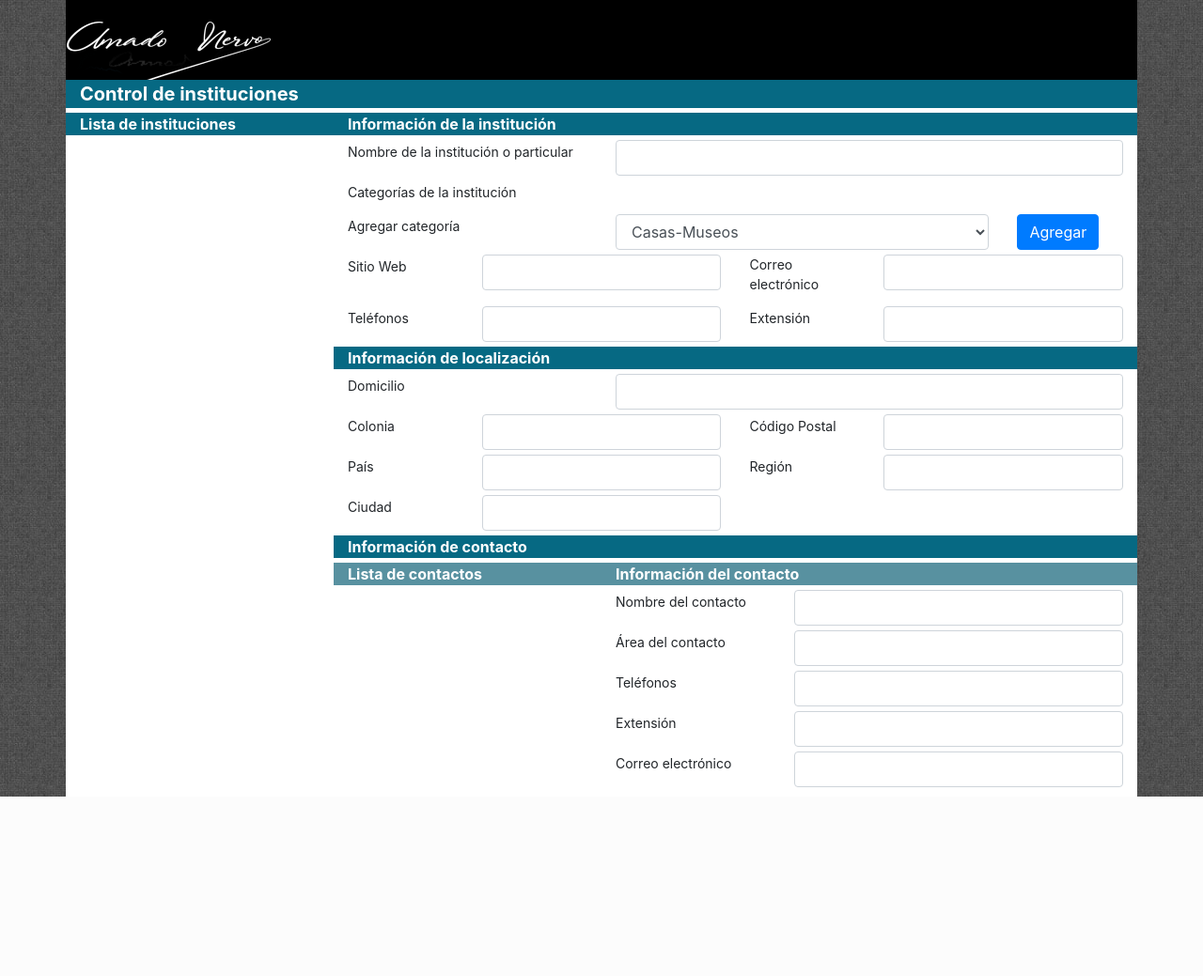
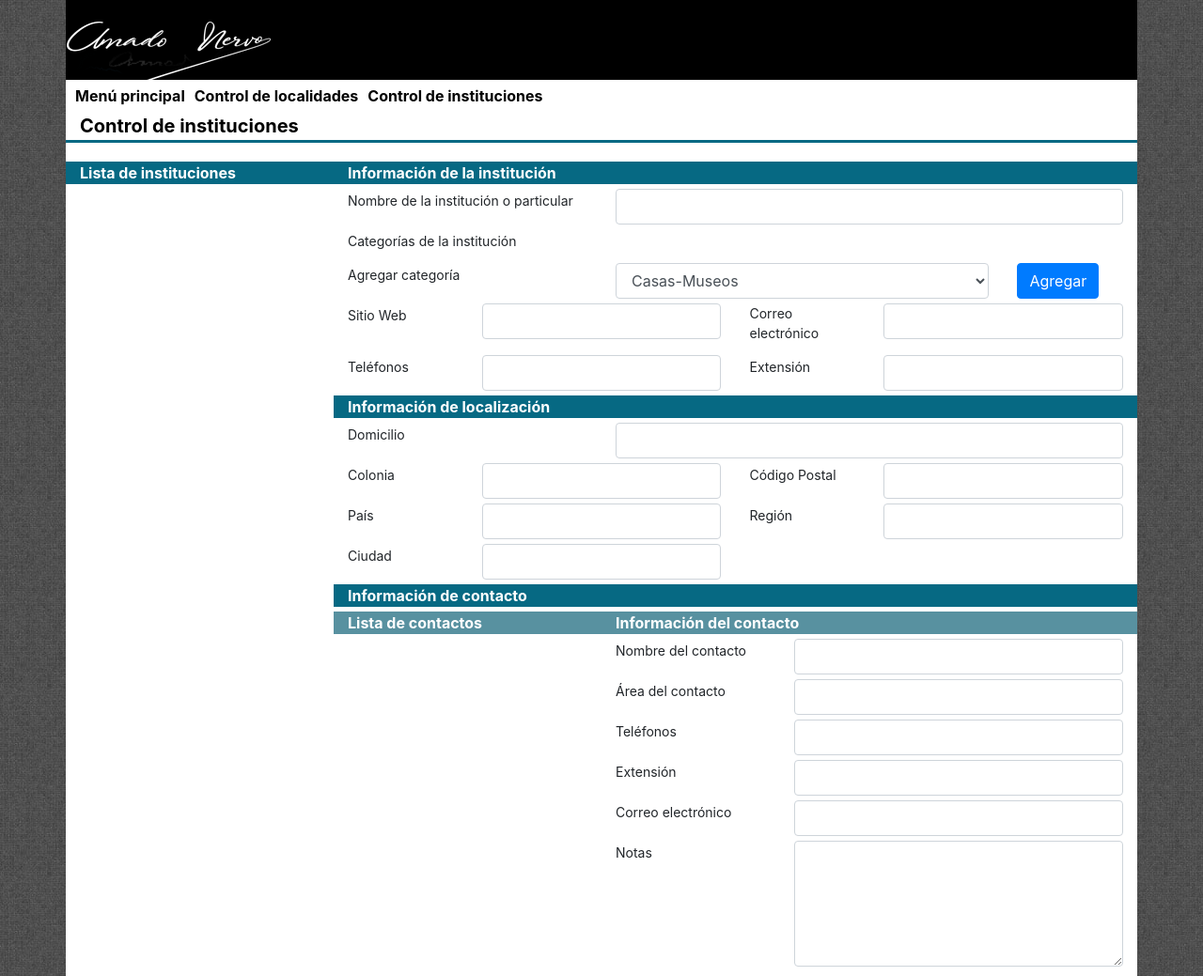
Before and after one commit to kradvenko/nervo, a PHP site: page /instituciones.php in a window 1280 px wide. Shown: the whole page at 94% size. Before the commit the page ends 848 px from the top, so only its background shows below. Run offline with PHP 8.4, Linux system fonts and the light colour scheme.

Commit message:
Creación del menú principal

```diff
--- a/css/nervo.css
+++ b/css/nervo.css
@@ -92,10 +92,11 @@ body {
 }
 
 .divBackgroundBlue {
-    background-color: #066983;
-    color: #ffffff;
+    color: #000000;
     font-weight: bold;
     font-size: 20px;
+    border-bottom: 3px solid #066983;
+    margin-bottom: 20px;
 }
 
 .divBackgroundBlue2 {
@@ -127,3 +128,20 @@ body {
 .labelType01 {
     font-size: 14px;
 }
+
+.mainMenu {
+    padding: 5px;
+}
+
+.mainMenuElement {
+    transition: all 0.5s;
+    padding: 5px;
+    font-weight: bold;
+    color: #000000;
+}
+
+.mainMenuElement:hover {
+    text-decoration: none;
+    background-color: #000000;
+    color: #ffffff;
+}
--- a/instituciones.php
+++ b/instituciones.php
@@ -18,6 +18,13 @@
             <div class="divLogo">
 
             </div>
+        </div>
+        <div class="row mainMenu">
+            <ul class="nav">
+                <li><a href="menu.php" class="mainMenuElement">Menú principal</a></li>
+                <li><a href="localidades.php" class="mainMenuElement">Control de localidades</a></li>
+                <li><a href="instituciones.php" class="mainMenuElement">Control de instituciones</a></li>
+            </ul>
         </div>
         <div class="row divMargin divBackgroundBlue">
             <div class="col-12">
@@ -206,6 +213,14 @@
                                     <input type="text" class="form-control" id=""></input>
                                 </div>
                             </div>
+                            <div class="row divMargin">
+                                <div class="col-4">
+                                    <label class="labelType01">Notas</label>
+                                </div>
+                                <div class="col-8">
+                                    <textarea class="form-control" rows="5"></textarea>
+                                </div>
+                            </div>
                         </div>
                     </div>
             </div>
--- a/js/nervo.js
+++ b/js/nervo.js
@@ -121,6 +121,7 @@ function agregarRegion() {
         if (res == 'OK') {
             $("#tbNuevaRegion").val('');
             obtenerRegiones();
+            obtenerRegionesSelect();
         } else {
             alert(res);
         }
```
Also changed, not shown: localidades.php (+7 -0 lines), menu.php (+36 -0 lines).
